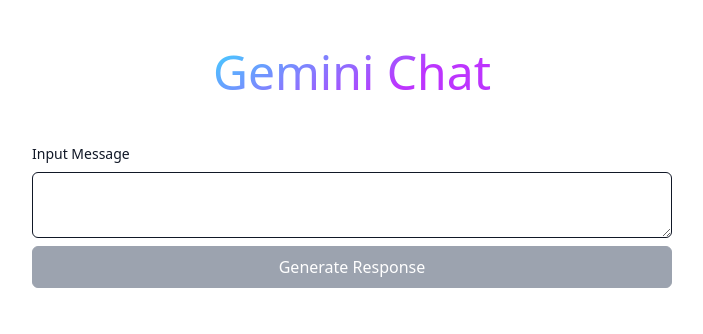
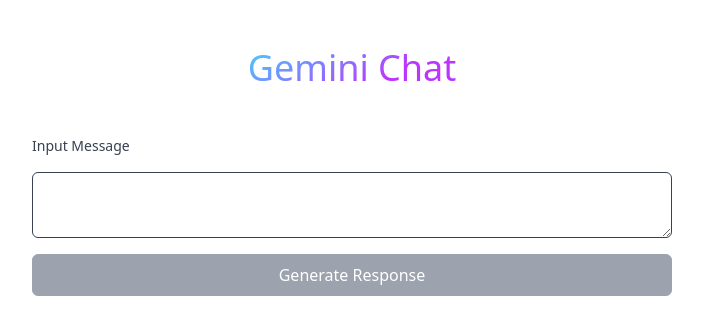
Before and after one commit to alibaihaqi/nuxt-ai-frontend, a Nuxt app: page /gemini/chat in a window 1280 px wide. Shown: the top 334 px of the page, without its empty margins (288-991 px from the left). Built offline with nearby package versions, Linux system fonts and the light colour scheme.

Commit message:
feat: update styling

```diff
--- a/components/Common/CommonTitle.vue
+++ b/components/Common/CommonTitle.vue
@@ -1,5 +1,5 @@
 <template>
-  <h1 class="my-4 text-5xl text-center title">
+  <h1 class="my-4 text-4xl text-center title">
     {{ title }}
   </h1>
 </template>
--- a/pages/gemini/chat.vue
+++ b/pages/gemini/chat.vue
@@ -4,14 +4,14 @@
       title="Gemini Chat"
     />
 
-    <section class="flex flex-col gap-2 w-[90%] sm:max-w-[50%]">
-      <p class="text-sm text-gray-900 dark:text-white">
+    <section class="flex flex-col gap-4 w-[90%] sm:max-w-[50%]">
+      <p class="text-sm text-gray-700 dark:text-white">
         Input Message
       </p>
 
       <textarea
         v-model="inputData"
-        class="text-gray-900 border border-gray-900 rounded-md px-3 py-2 focus:outline-none focus:border-sky-500 focus:ring-1 focus:ring-sky-500"
+        class="text-gray-700 border border-gray-700 rounded-md px-3 py-2 focus:outline-none focus:border-sky-500 focus:ring-1 focus:ring-sky-500"
         type="text"
       />
 
```
